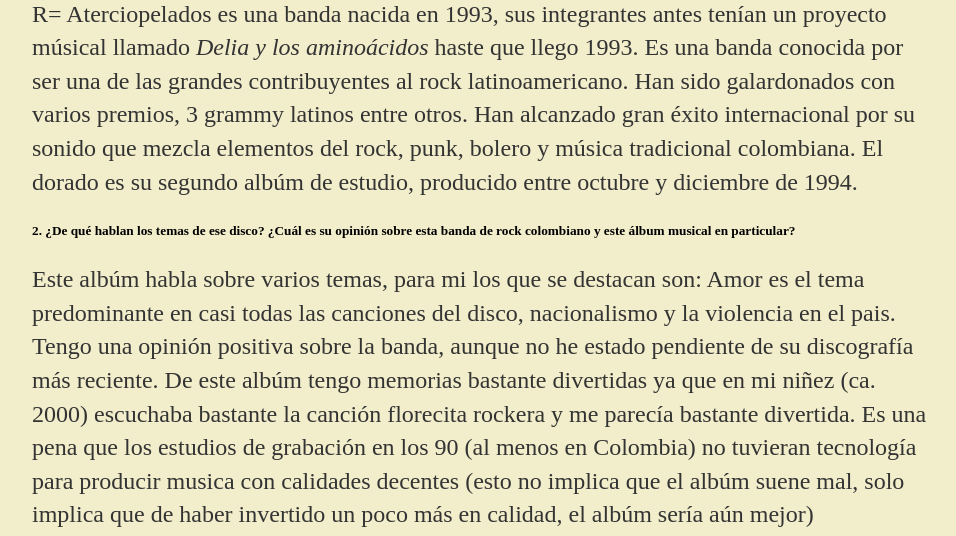
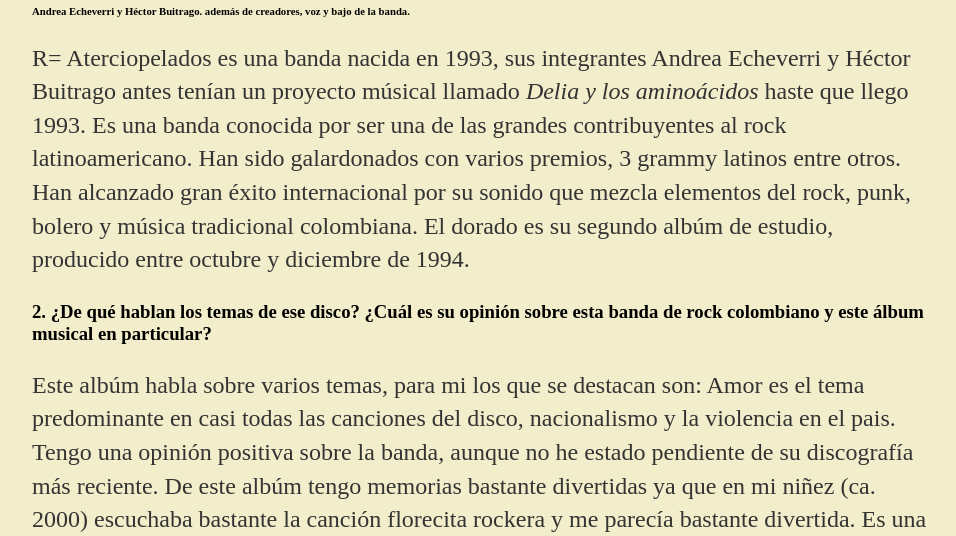
Before and after one commit to jclavijomartinez/jclavijomartinez.github.io, a Jekyll site: the page built from _posts/202-10-08-tarea-musica-y-más-en-col.md, in a window 1280 px wide and 1400 px high, scrolled down 589 px, cut to the strip 259-795 px from the top of the window. Shown: the whole strip, without its empty margins (160-1116 px from the left). Built offline with Jekyll 4.4.1, drawn with Linux system fonts in a browser that asks for light colours; some of the changed text lies outside the part shown.

Commit message:
Update 202-10-08-tarea-musica-y-más-en-col.md
mejoras

```diff
--- a/_posts/202-10-08-tarea-musica-y-más-en-col.md
+++ b/_posts/202-10-08-tarea-musica-y-más-en-col.md
@@ -9,19 +9,21 @@
 
 la tarea de esta semana consistía en responder las siguientes preguntas después de escuchar algun albúm (el recomendado era *EL Dorado*) de la banda Aterciopelados:
 
-##### 1.	¿Quiénes son los Aterciopelados?
+### 1.	¿Quiénes son los Aterciopelados?
 
 ![](https://yt3.ggpht.com/a/AATXAJxDFVbdnpQjCa10c_lPA9z_Wq7fr615HXVHeapmaA=s900-c-k-c0xffffffff-no-rj-mo)
+###### Andrea Echeverri y Héctor Buitrago. además de creadores, voz y bajo de la banda.
 
-R= Aterciopelados es una banda nacida en 1993, sus integrantes antes tenían un proyecto músical llamado *Delia y los aminoácidos* haste que llego 1993. Es una banda conocida por ser una de las grandes contribuyentes al rock latinoamericano. Han sido galardonados con varios premios, 3 grammy latinos entre otros. Han alcanzado gran éxito internacional por su sonido que mezcla elementos del rock, punk, bolero y música tradicional colombiana. El dorado es su segundo albúm de estudio, producido entre octubre y diciembre de 1994.
+R= Aterciopelados es una banda nacida en 1993, sus integrantes Andrea Echeverri y Héctor Buitrago antes tenían un proyecto músical llamado *Delia y los aminoácidos* haste que llego 1993. Es una banda conocida por ser una de las grandes contribuyentes al rock latinoamericano. Han sido galardonados con varios premios, 3 grammy latinos entre otros. Han alcanzado gran éxito internacional por su sonido que mezcla elementos del rock, punk, bolero y música tradicional colombiana. El dorado es su segundo albúm de estudio, producido entre octubre y diciembre de 1994.
 
-##### 2.	¿De qué hablan los temas de ese disco? ¿Cuál es su opinión sobre esta banda de rock colombiano y este álbum musical en particular?
+### 2.	¿De qué hablan los temas de ese disco? ¿Cuál es su opinión sobre esta banda de rock colombiano y este álbum musical en particular?
 
 Este albúm habla sobre varios temas, para mi los que se destacan son: Amor es el tema predominante en casi todas las canciones del disco, nacionalismo y la violencia en el pais. Tengo una opinión positiva sobre la banda, aunque no he estado pendiente de su discografía más reciente. De este albúm tengo memorias bastante divertidas ya que en mi niñez (ca. 2000) escuchaba bastante la canción florecita rockera y me parecía bastante divertida. Es una pena que los estudios de grabación en los 90 (al menos en Colombia) no tuvieran tecnología para producir musica con calidades decentes (esto no implica que el albúm suene mal, solo implica que de haber invertido un poco más en calidad, el albúm sería aún mejor)
 
 ![](https://3.bp.blogspot.com/_9VQoDFUPOXs/SmM1q8I-aVI/AAAAAAAAADw/WBS-hEcBndU/s280/el+dorado.jpg)
-###### caratule de *El Dorado*
 
-##### 3.	Recomiende un músico colombiano que sea de su preferencia y valga la pena conocer por su aporte (del género que le parezca), y presente una muestra de su obra.
+###### Carátula de *El Dorado*
+
+### 3.	Recomiende un músico colombiano que sea de su preferencia y valga la pena conocer por su aporte (del género que le parezca), y presente una muestra de su obra.
 
 Mi banda Colombiana recomendada es *los rolling ruanas* a finales del 2015 hicieron covers de canciones de los Beatles, Kiss y the rolling stones, estos tenpian la particularidad de que estaban adaptados al ritmo de la carranga, los covers convirtien a la banda en un fenómeno viral que ya ha hecho giras por Esrtados Unidos y europa, si quiere escuchar una de sus canciones originales esta <a href="https://www.youtube.com/watch?v=jwaNzvM2CZY">aquí</a>
```
